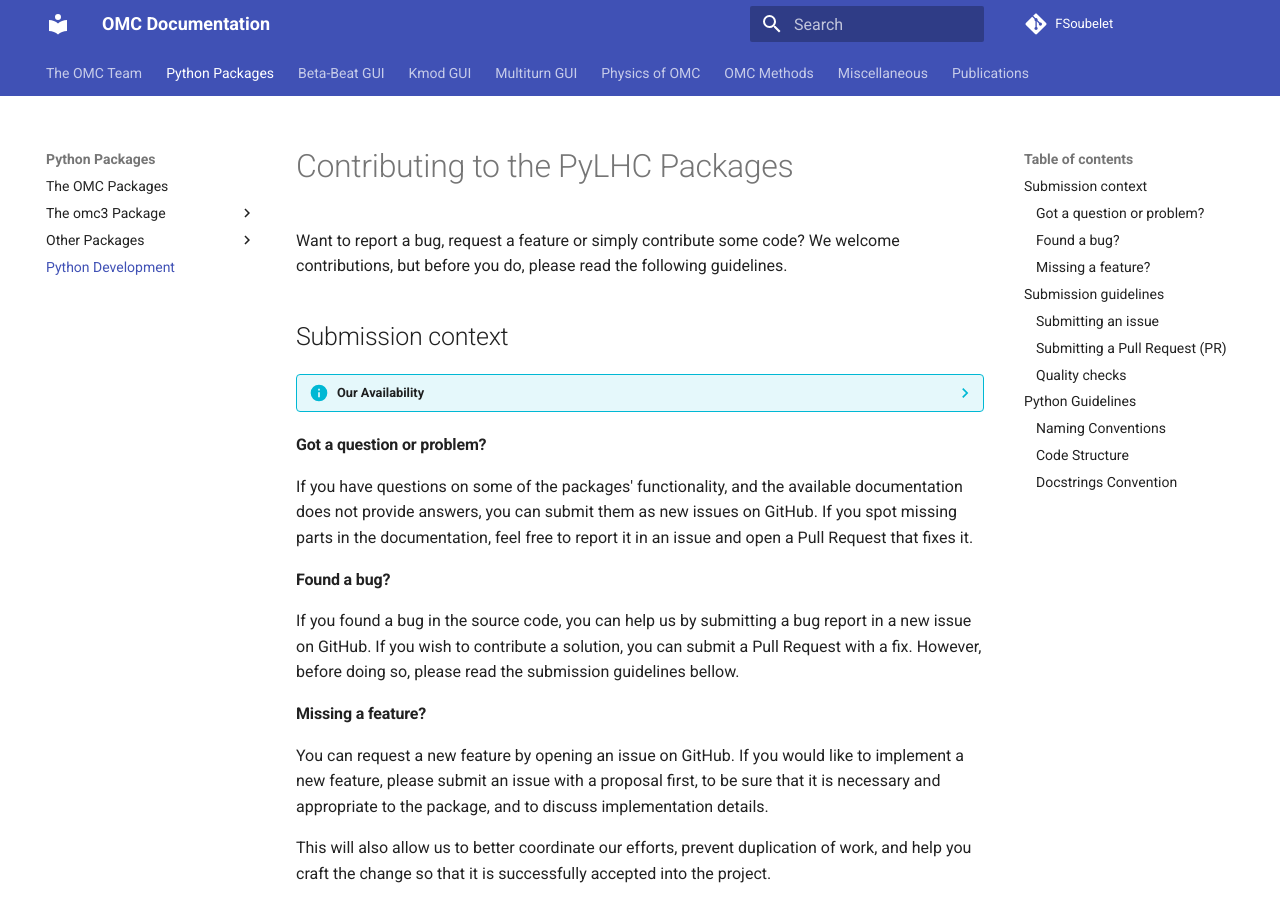
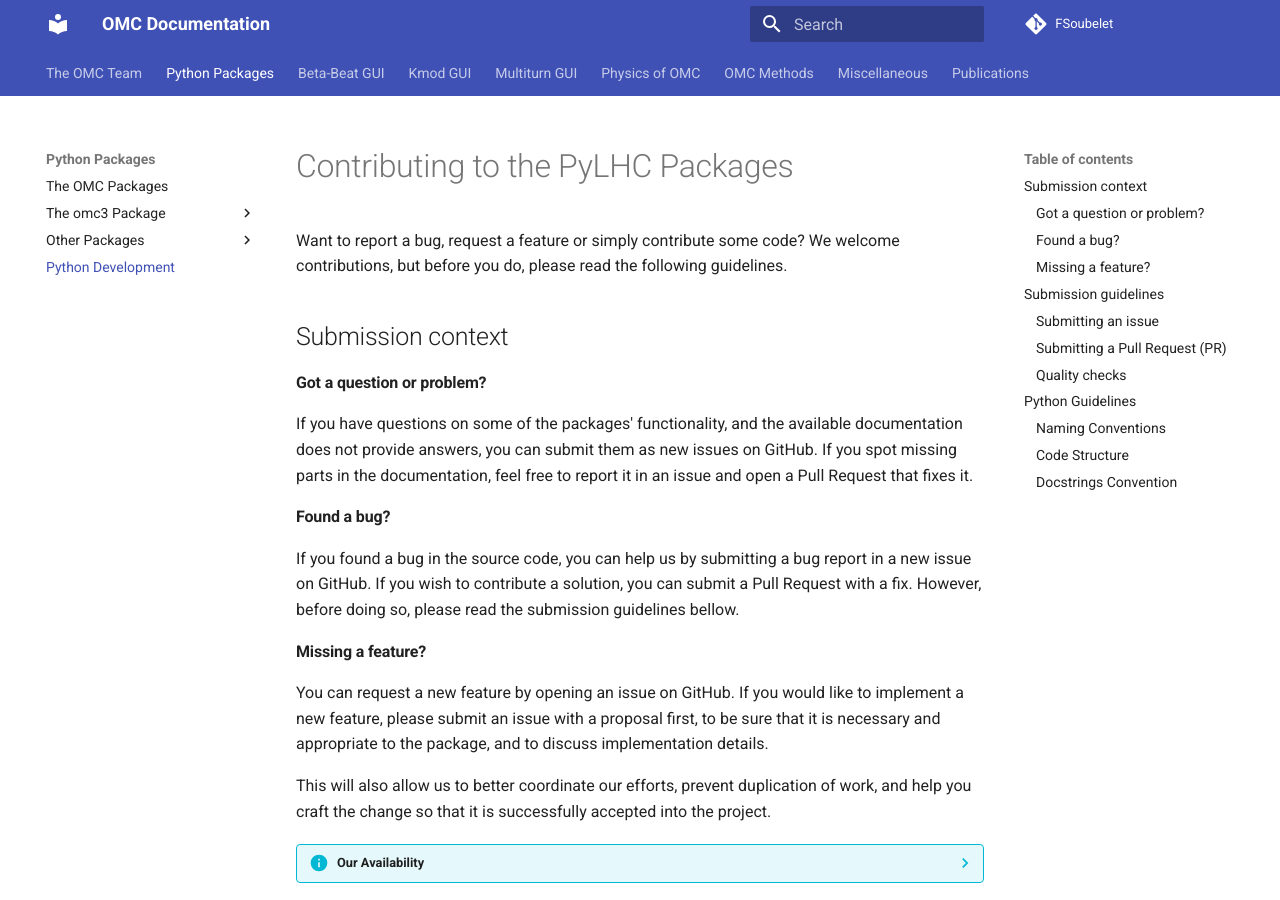
Before and after one commit to pylhc/pylhc.github.io, an MkDocs documentation site: the page built from docs/packages/development.md, in a window 1280 px wide and 900 px high. Built offline with MkDocs 1.6.1 and Material for MkDocs 9.7.7, drawn with Linux system fonts in a browser that asks for light colours; some of the changed lines change nothing that is shown.

Commit message:
move admonition down

```diff
--- a/docs/packages/development.md
+++ b/docs/packages/development.md
@@ -4,10 +4,6 @@
 We welcome contributions, but before you do, please read the following guidelines.
 
 ## Submission context
-
-??? info "Our Availability"
-    Please note we are busy people and developping these packages is not our primary priority at work.
-    We may take some time to reply.
 
 #### Got a question or problem?
 
@@ -26,6 +22,10 @@
 If you would like to implement a new feature, please submit an issue with a proposal first, to be sure that it is necessary and appropriate to the package, and to discuss implementation details.
 
 This will also allow us to better coordinate our efforts, prevent duplication of work, and help you craft the change so that it is successfully accepted into the project.
+
+??? info "Our Availability"
+    Please note we are busy people and developping these packages is not our primary priority at work.
+    We may take some time to reply.
 
 ## Submission guidelines
 
```
